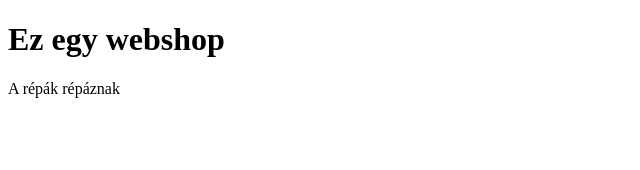
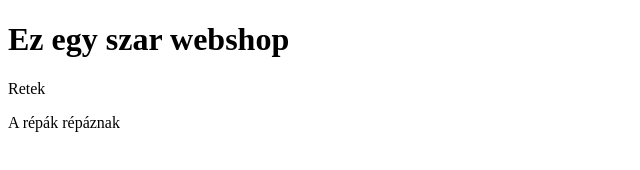
Before and after one commit to hvihrk/bolt, a plain HTML site: page index.html in a window 1280 px wide. Shown: the whole page, without its empty margins (0-640 px from the left). Drawn offline with Linux system fonts and the light colour scheme.

Commit message:
index.html

```diff
--- a/index.html
+++ b/index.html
@@ -5,7 +5,8 @@
 </head>
 <body>
 
-<h1>Ez egy webshop</h1>
+<h1>Ez egy szar webshop</h1>
+  <p> Retek </p>
 <p>A répák répáznak</p>
 
 </body>
```
